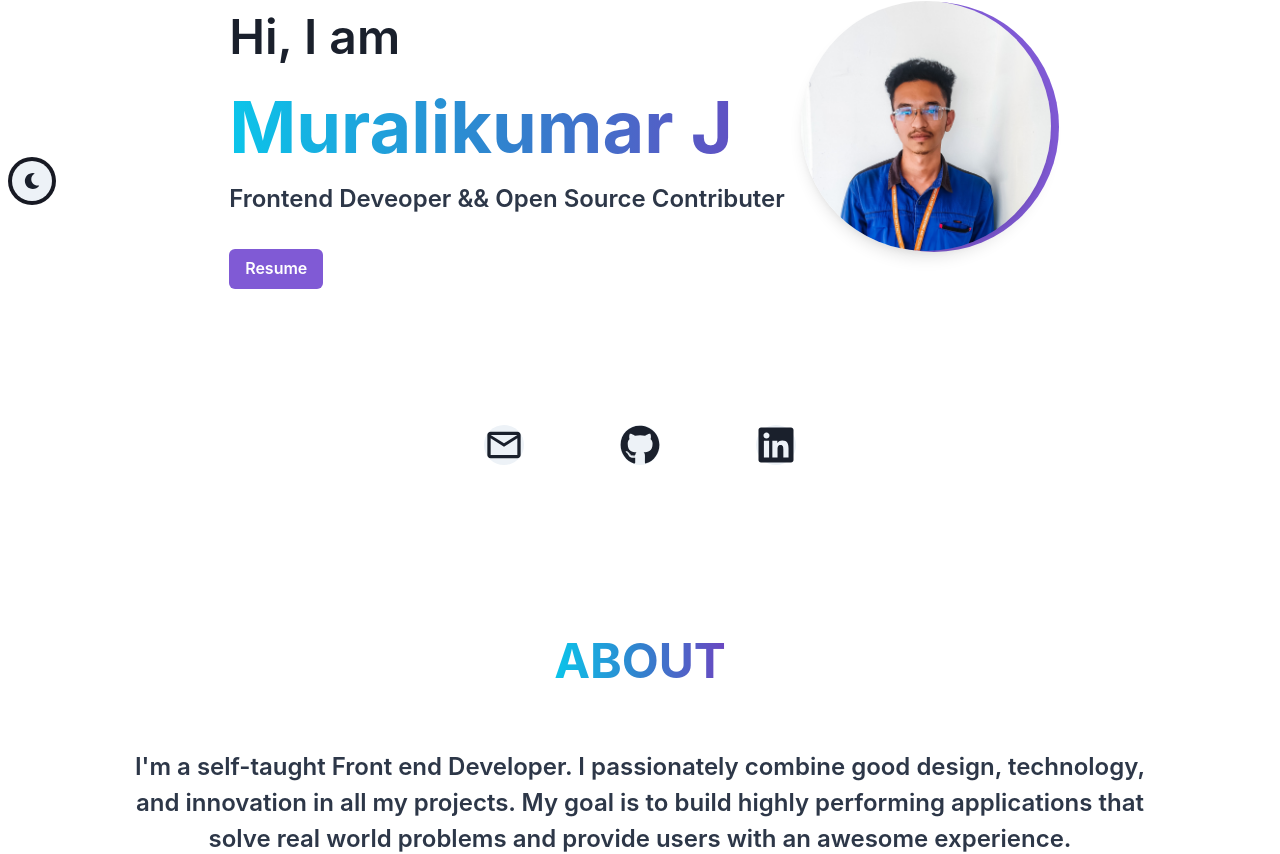
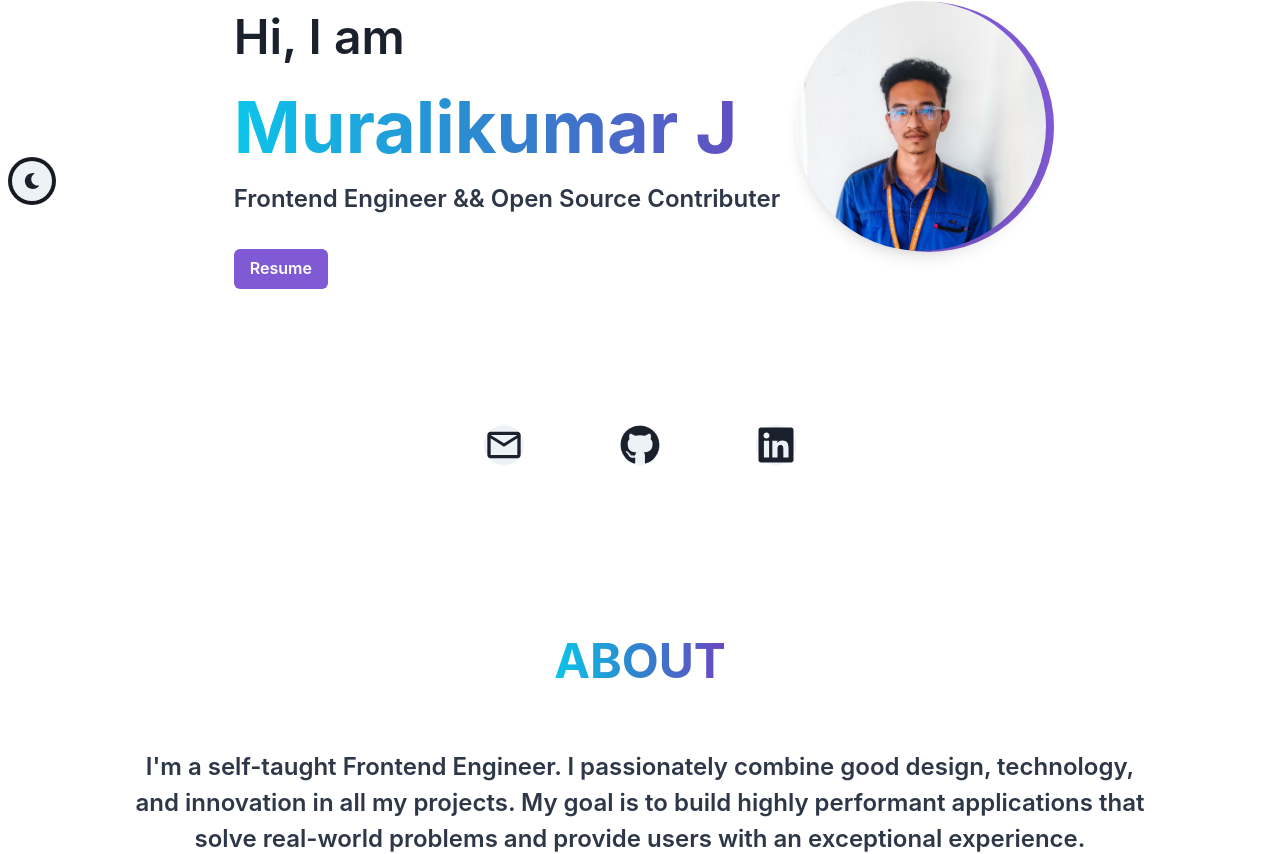
Before and after one commit to codewithmurali/portfolio, a React (Vite) app: page / in a window 1280 px wide. Shown: the part 227-1081 px from the top of the page. Built offline with nearby package versions, Linux system fonts and the light colour scheme.

Commit message:
My Portfolio

```diff
--- a/src/components/About.jsx
+++ b/src/components/About.jsx
@@ -2,7 +2,6 @@ import { Box, Flex, Heading, Text, useColorMode } from "@chakra-ui/react";
 import React from "react";
 
 const About = () => {
-
   const { colorMode } = useColorMode();
   const isDark = colorMode === "dark";
   return (
@@ -32,10 +31,10 @@ const About = () => {
           fontWeight="semibold"
           color={isDark ? "gray.400" : "gray.700"}
         >
-          I'm a self-taught Front end Developer. I passionately combine good
+          I'm a self-taught Frontend Engineer. I passionately combine good
           design, technology, and innovation in all my projects. My goal is to
-          build highly performing applications that solve real world problems
-          and provide users with an awesome experience.
+          build highly performant applications that solve real-world problems
+          and provide users with an exceptional experience.
         </Text>
       </Box>
     </Flex>
--- a/src/components/Hero.jsx
+++ b/src/components/Hero.jsx
@@ -40,14 +40,14 @@ function Hero() {
             fontWeight="semibold"
             color={isDark ? "gray.400" : "gray.700"}
           >
-            Frontend Deveoper && Open Source Contributer
+            Frontend Engineer && Open Source Contributer
           </Text>
           <Button
             mt={8}
             colorScheme="purple"
             onClick={() =>
               window.open(
-                "https://drive.google.com/file/d/1cUfJmjghgknGvC1CJdKdHJHk6d9YiWcd/view"
+                "https://drive.google.com/file/d/1mSrTwclBminntoS-UG0upWy_w5dhJxzU/view"
               )
             }
           >
```
